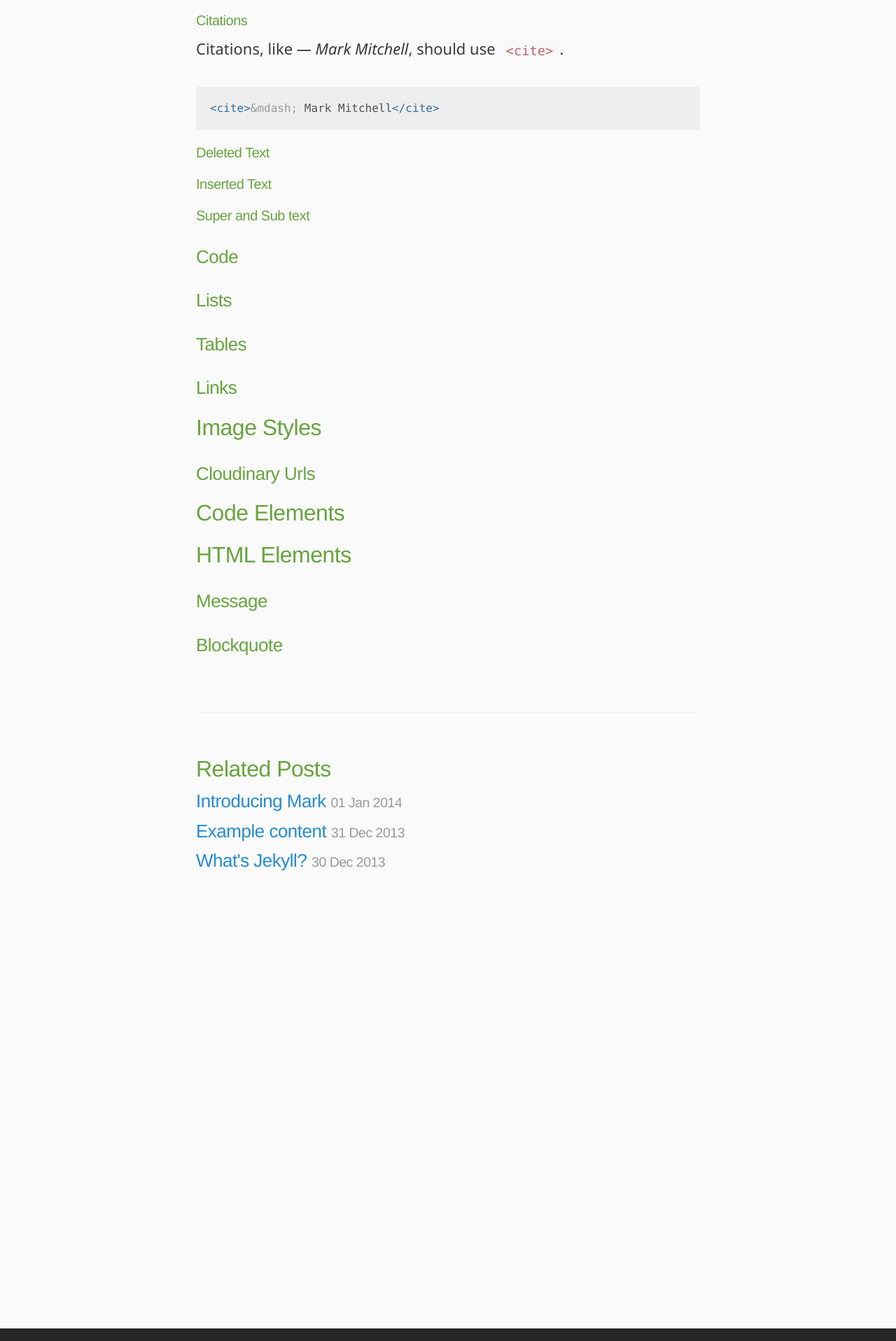
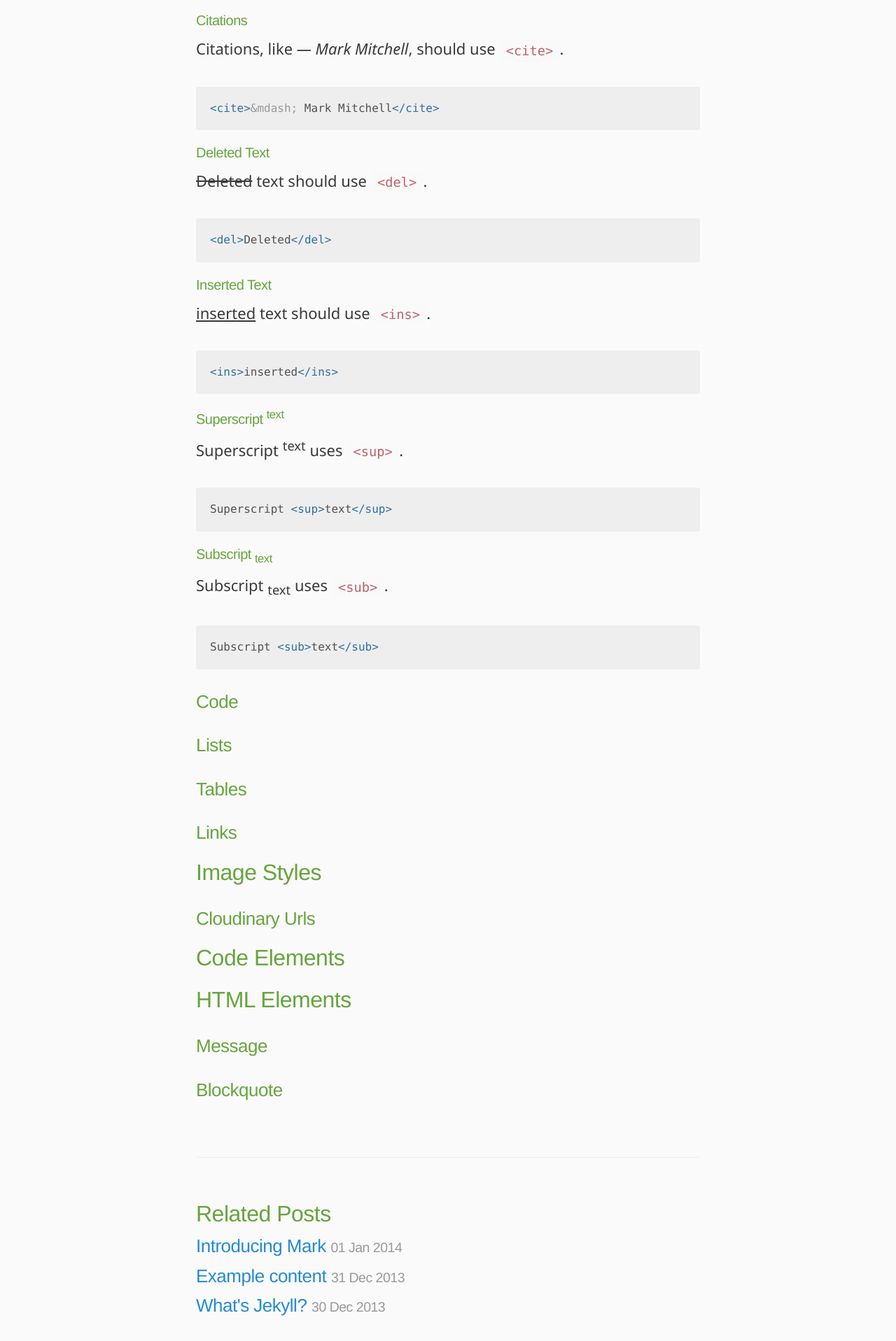
Before and after one commit to markthelefty/markthelefty.github.io, a Jekyll site: the page built from _posts/2018-07-30-theme-style-guide.markdown, in a window 1280 px wide. Shown: the part 2931-4848 px from the top of the page at 70% size. Built offline with Jekyll 4.4.1, drawn with Linux system fonts in a browser that asks for light colours; some web fonts are replaced; our own code applies the rules of GitHub Pages for plain Markdown files; grey boxes are pictures that could not be loaded.

Commit message:
Updated Theme Style Guide

````diff
--- a/_posts/2018-07-30-theme-style-guide.markdown
+++ b/_posts/2018-07-30-theme-style-guide.markdown
@@ -72,10 +72,30 @@
 ```
 
 #### Deleted Text
+<del>Deleted</del> text should use `<del>`.
+```html
+<del>Deleted</del>
+```
 
 #### Inserted Text
+<ins>inserted</ins> text should use `<ins>`.
+```html
+<ins>inserted</ins>
+```
 
-#### Super and Sub text
+#### Superscript <sup>text</sup>
+Superscript <sup>text</sup> uses `<sup>`.
+```html
+Superscript <sup>text</sup>
+```
+
+#### Subscript <sub>text</sub>
+Subscript <sub>text</sub> uses `<sub>`.
+```html
+Subscript <sub>text</sub>
+```
+
+
 
 ### Code
 
````
